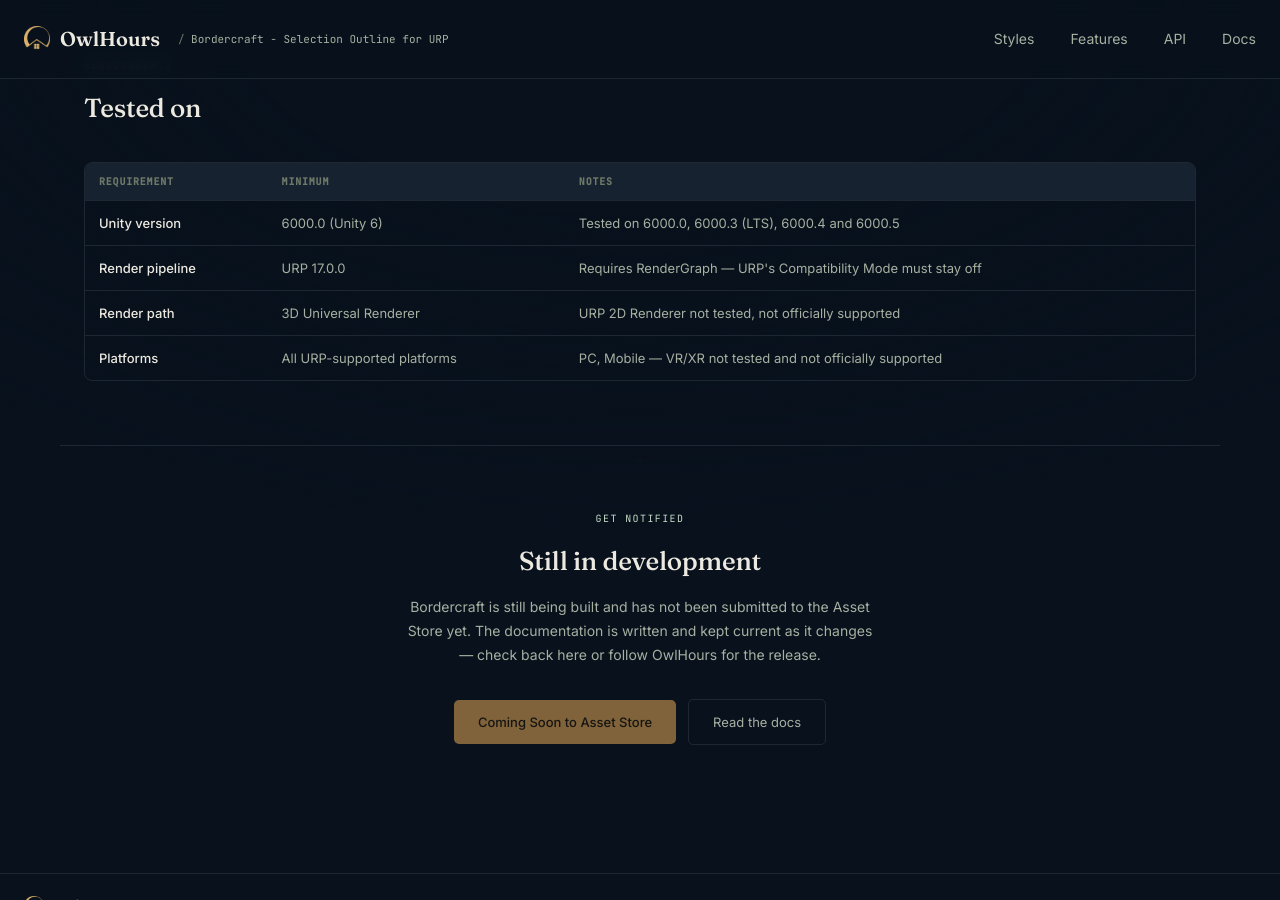
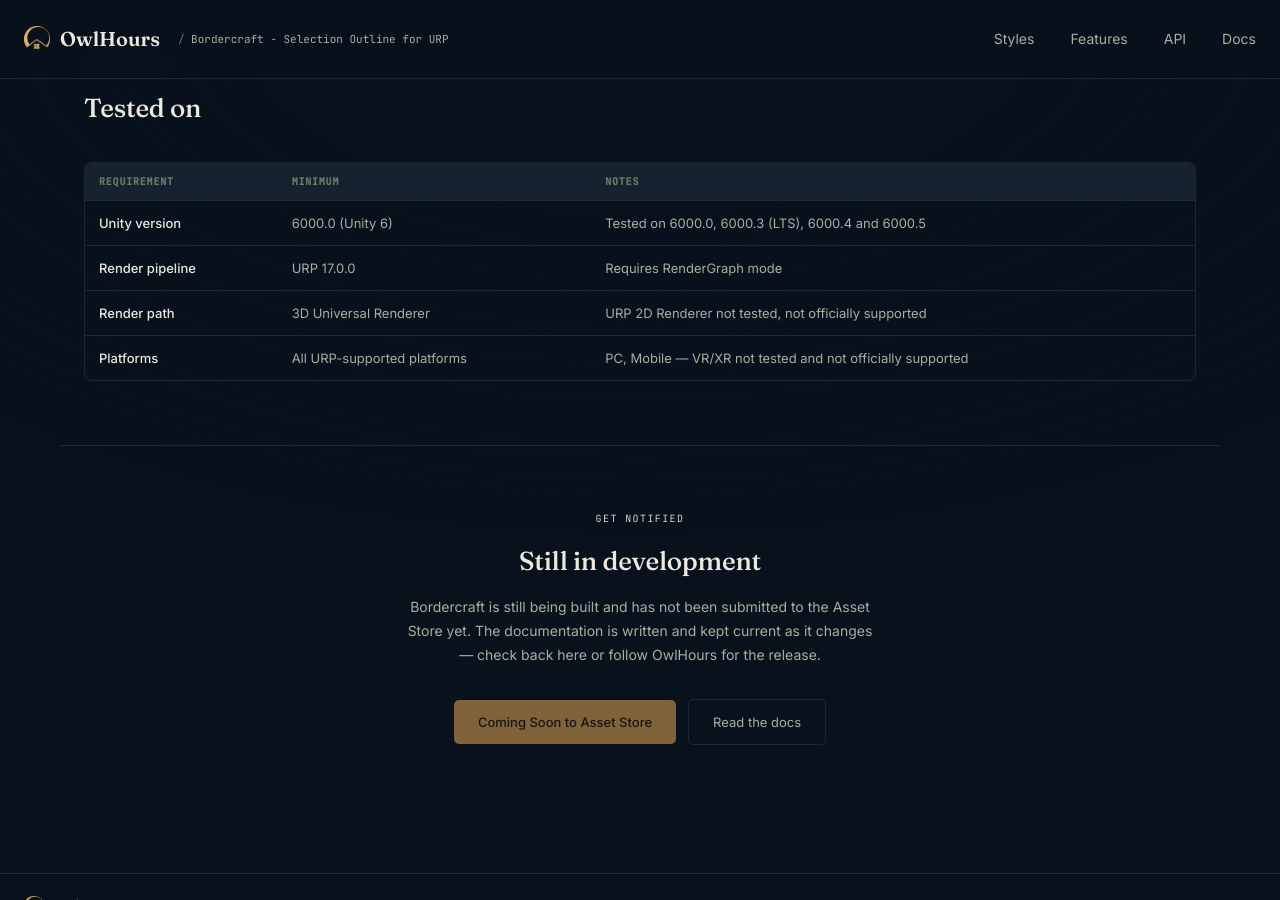
Before and after one commit to owlhoursspace/owlhourspace.github.io, a Jekyll site: the page tools/bordercraft-selection-outline-urp/index.html, which Jekyll copies as it is, in a window 1280 px wide and 900 px high, scrolled down 4489 px. Built offline with Jekyll 4.4.1, drawn with Linux system fonts in a browser that asks for light colours.

Commit message:
Move the Compatibility Mode note down to troubleshooting
Unity deprecated the setting and hid it from 6000.3 on, so it only reaches
6000.0-6000.2 - a narrow enough case that it does not belong in a spec table
or in the store listing, but still worth naming where someone already has the
symptom.

Co-Authored-By: Claude Opus 5 <noreply@anthropic.com>

```diff
--- a/tools/bordercraft-selection-outline-urp/docs/index.html
+++ b/tools/bordercraft-selection-outline-urp/docs/index.html
@@ -314,7 +314,7 @@
         <tbody>
           <tr><td>Unity</td><td>6000.0 or later — tested on 6000.0, 6000.3, 6000.4, 6000.5</td></tr>
           <tr><td>Universal Render Pipeline</td><td>17.0.0 or later</td></tr>
-          <tr><td>RenderGraph</td><td>Enabled in Project Settings → Graphics → URP Global Settings. URP's <strong>Compatibility Mode</strong> is the switch that turns RenderGraph off, so it has to stay unticked</td></tr>
+          <tr><td>RenderGraph</td><td>Enabled in Project Settings → Graphics → URP Global Settings</td></tr>
           <tr><td>Render path</td><td>3D Universal Renderer — URP 2D Renderer not tested, not officially supported</td></tr>
           <tr><td>Platforms</td><td>PC, Mobile — VR/XR not tested, not officially supported</td></tr>
         </tbody>
@@ -621,7 +621,7 @@
     <div class="item-list">
       <div class="item">Confirm the Outline Renderer Feature is added and enabled on the active URP Renderer asset (use the Setup Wizard to check — <code>Tools → Bordercraft → Setup Wizard</code>).</div>
       <div class="item">Confirm a Profile is assigned to the channel you're selecting on — check the Console for a "no Profile is assigned to that channel" warning.</div>
-      <div class="item">Confirm RenderGraph is on. The setting that turns it off is named <strong>Compatibility Mode</strong> (Project Settings → Graphics → URP Global Settings), so a project with that ticked has no RenderGraph for the feature to hook into and draws nothing at all.</div>
+      <div class="item">On Unity 6000.0–6000.2, confirm <strong>Compatibility Mode</strong> is off in <code>Project Settings → Graphics → URP Global Settings</code>. That switch turns RenderGraph off, so there is nothing for the feature to hook into and nothing draws at all. A project upgraded from an older URP often has it ticked so its existing renderer features keep working. Unity deprecated it and hid it from 6000.3 on, so on newer versions there is nothing to check here.</div>
       <div class="item">If using a Wave setting outside Play mode, it only moves while the view repaints (see Known Limitations).</div>
     </div>
 
--- a/tools/bordercraft-selection-outline-urp/index.html
+++ b/tools/bordercraft-selection-outline-urp/index.html
@@ -500,7 +500,7 @@
           <tr>
             <td>Render pipeline</td>
             <td>URP 17.0.0</td>
-            <td>Requires RenderGraph — URP's Compatibility Mode must stay off</td>
+            <td>Requires RenderGraph mode</td>
           </tr>
           <tr>
             <td>Render path</td>
```
